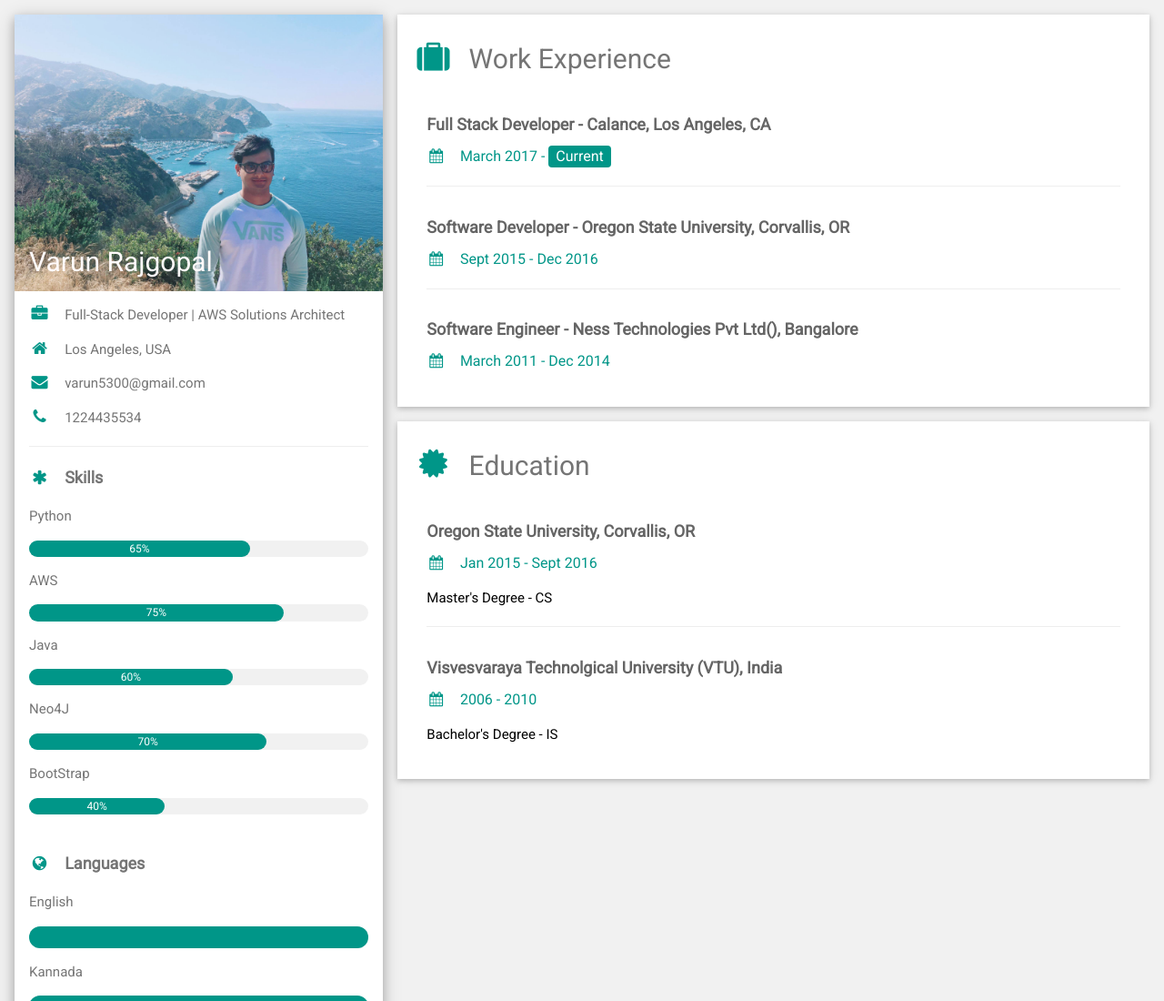
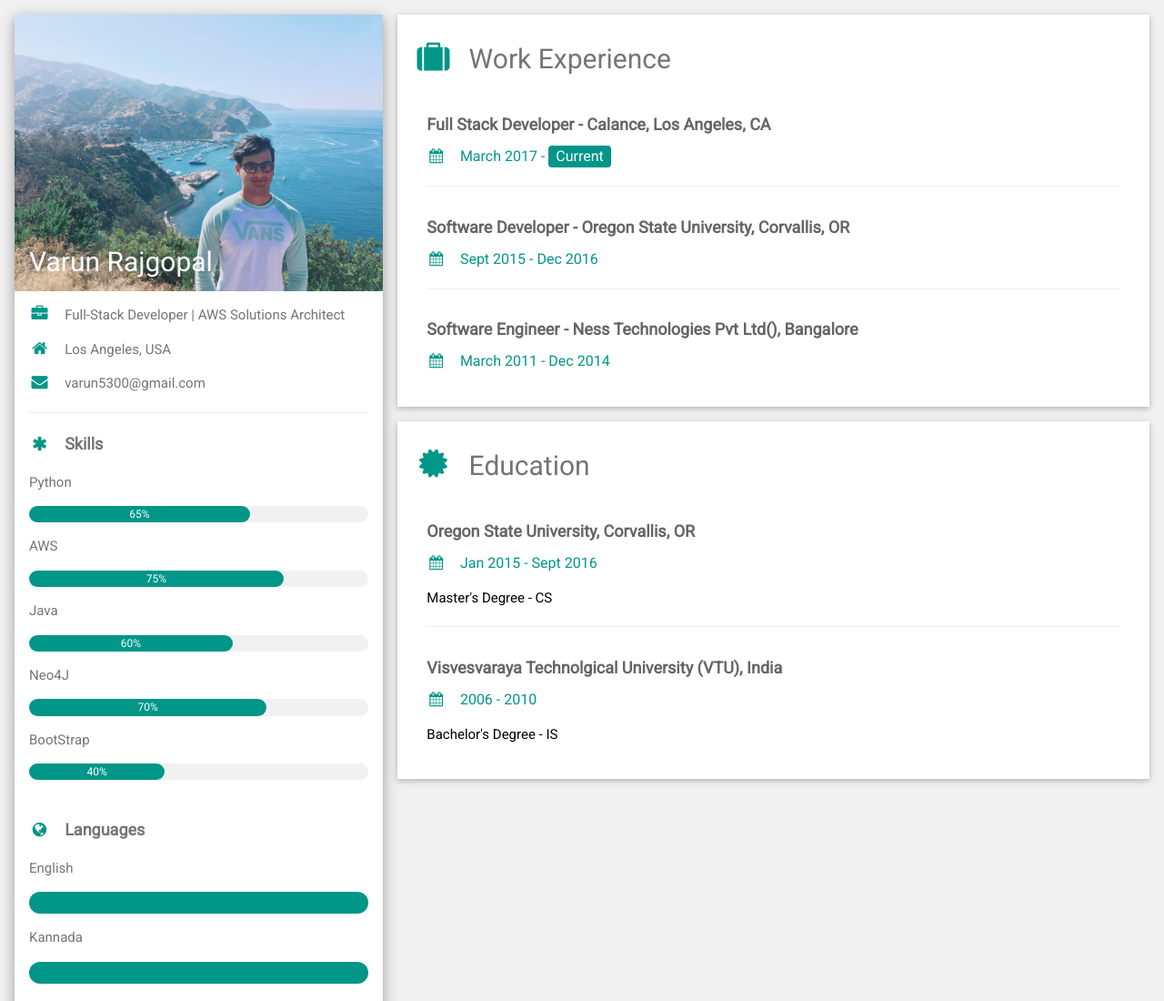
Before and after one commit to rajgopav/rajgopav.github.io, a plain HTML site: page index.html in a window 1280 px wide. Shown: the top 1100 px of the page at 91% size. Drawn offline with nearby package versions, Linux system fonts and the light colour scheme.

Commit message:
"09/18/2017"

```diff
--- a/index.html
+++ b/index.html
@@ -31,7 +31,6 @@ html,body,h1,h2,h3,h4,h5,h6 {font-family: "Roboto", sans-serif}
           <p><i class="fa fa-briefcase fa-fw w3-margin-right w3-large w3-text-teal"></i>Full-Stack Developer | AWS Solutions Architect</p>
           <p><i class="fa fa-home fa-fw w3-margin-right w3-large w3-text-teal"></i>Los Angeles, USA</p>
           <p><i class="fa fa-envelope fa-fw w3-margin-right w3-large w3-text-teal"></i>varun5300@gmail.com</p>
-          <p><i class="fa fa-phone fa-fw w3-margin-right w3-large w3-text-teal"></i>1224435534</p>
           <hr>
 
           <p class="w3-large"><b><i class="fa fa-asterisk fa-fw w3-margin-right w3-text-teal"></i>Skills</b></p>
```
